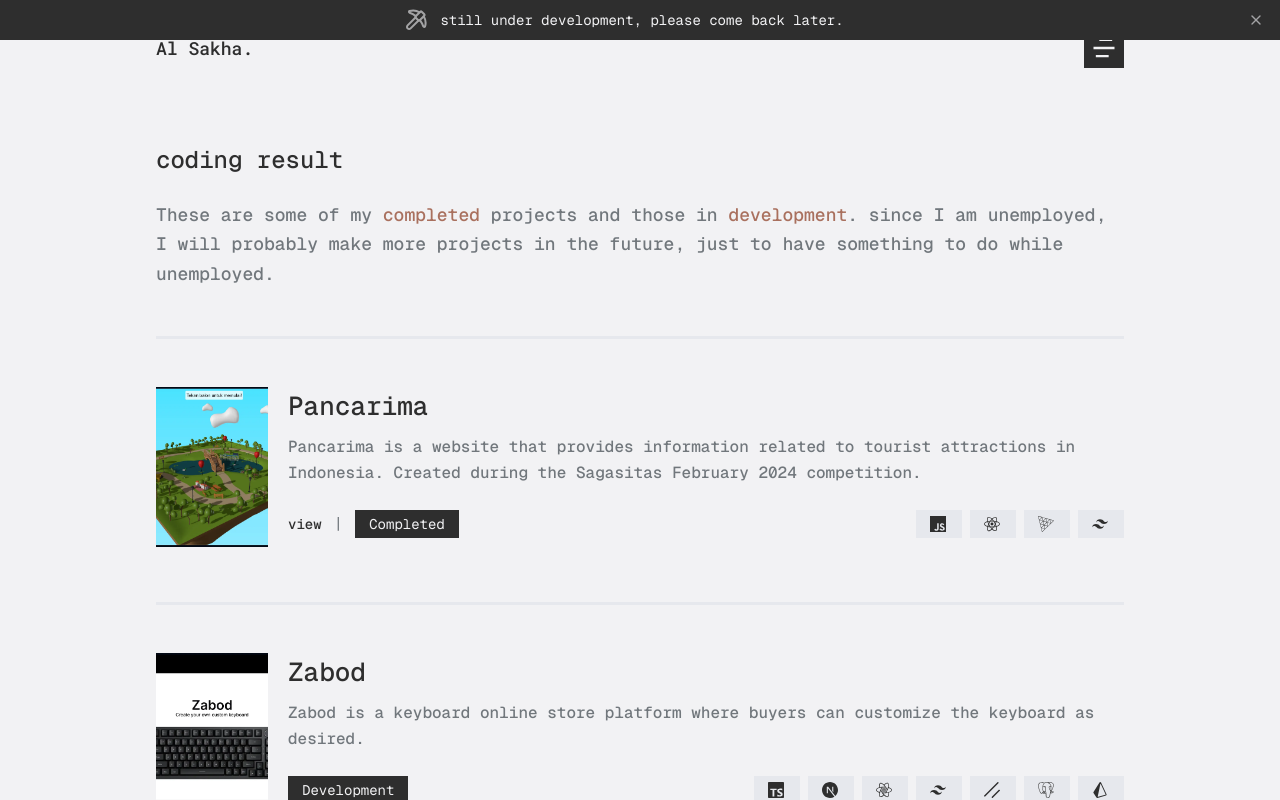
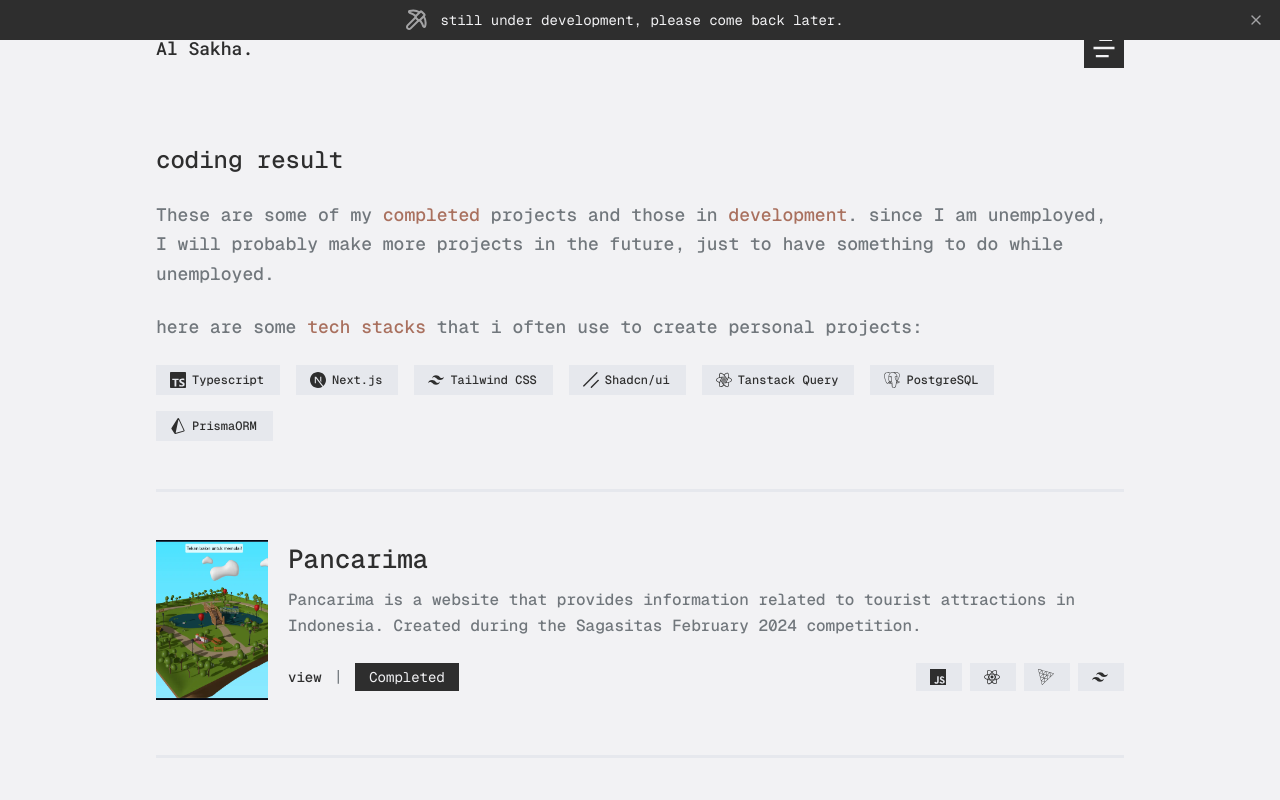
Before and after one commit to IRTIDEATH/Al-Sakha, a Next.js app: page /projects in a window 1280 px wide. Shown: the top 800 px of the page. Built offline with nearby package versions, Linux system fonts and the light colour scheme.

Commit message:
Create an tech stack section for the projects page

```diff
--- /dev/null
+++ b/components/section/projects/tech-stack-section.tsx
@@ -0,0 +1,28 @@
+"use client";
+
+import { Badge } from "@/components/ui/skill-badge";
+import { techcollections } from "@/constants";
+import { Icon } from "@iconify/react";
+
+const TechStackSection = () => {
+  return (
+    <>
+      <section className="mt-6">
+        <p className="w-full text-zeta font-medium text-lg text-start">
+          here are some <span className="text-coffee">tech stacks</span> that i
+          often use to create personal projects:
+        </p>
+        <div className="mt-6 flex flex-wrap gap-4">
+          {techcollections.map((item, index) => (
+            <Badge key={index}>
+              <Icon className="-ms-0.5 text-[16px]" icon={item.icon} />
+              {item.name}
+            </Badge>
+          ))}
+        </div>
+      </section>
+    </>
+  );
+};
+
+export default TechStackSection;
--- a/constants/index.ts
+++ b/constants/index.ts
@@ -306,3 +306,34 @@ export const projects: Iproject[] = [
         ],
     },
 ]
+
+export const techcollections: IskillBadgeIcon[] = [
+    {
+        name: "Typescript",
+        icon: "simple-icons:typescript"
+    },
+    {
+        name: "Next.js",
+        icon: "simple-icons:nextdotjs"
+    },
+    {
+        name: "Tailwind CSS",
+        icon: "simple-icons:tailwindcss"
+    },
+    {
+        name: "Shadcn/ui",
+        icon: "simple-icons:shadcnui"
+    },
+    {
+        name: "Tanstack Query",
+        icon: "simple-icons:reactquery"
+    },
+    {
+        name: "PostgreSQL",
+        icon: "simple-icons:postgresql"
+    },
+    {
+        name: "PrismaORM",
+        icon: "simple-icons:prisma"
+    },
+]
--- a/pages/project-page.tsx
+++ b/pages/project-page.tsx
@@ -1,6 +1,7 @@
 "use client";
 
 import CardProjectSecton from "@/components/section/projects/card-project-section";
+import TechStackSection from "@/components/section/projects/tech-stack-section";
 import TitleSection from "@/components/section/projects/title-section";
 import Divider from "@/components/ui/divider";
 
@@ -8,6 +9,7 @@ const ProjectPage = () => {
   return (
     <>
       <TitleSection />
+      <TechStackSection />
       <Divider />
       <CardProjectSecton />
     </>
```
